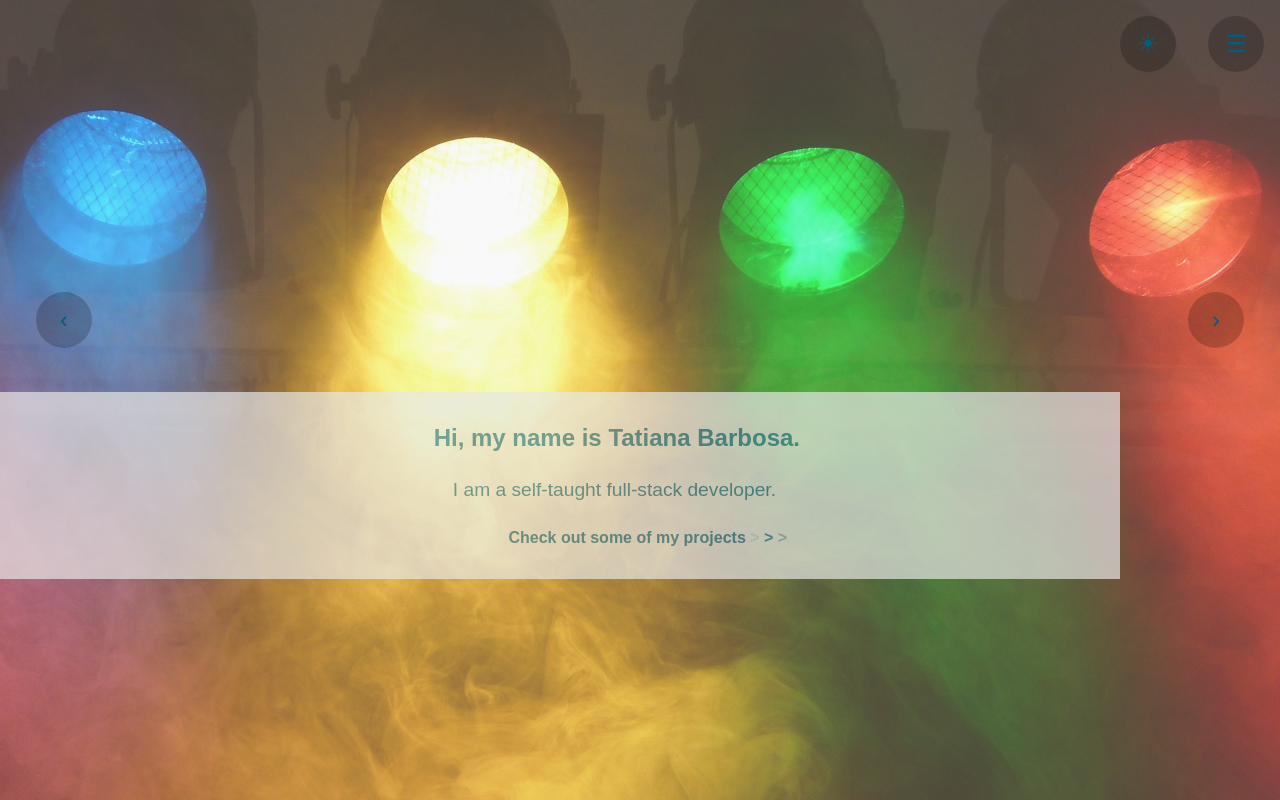
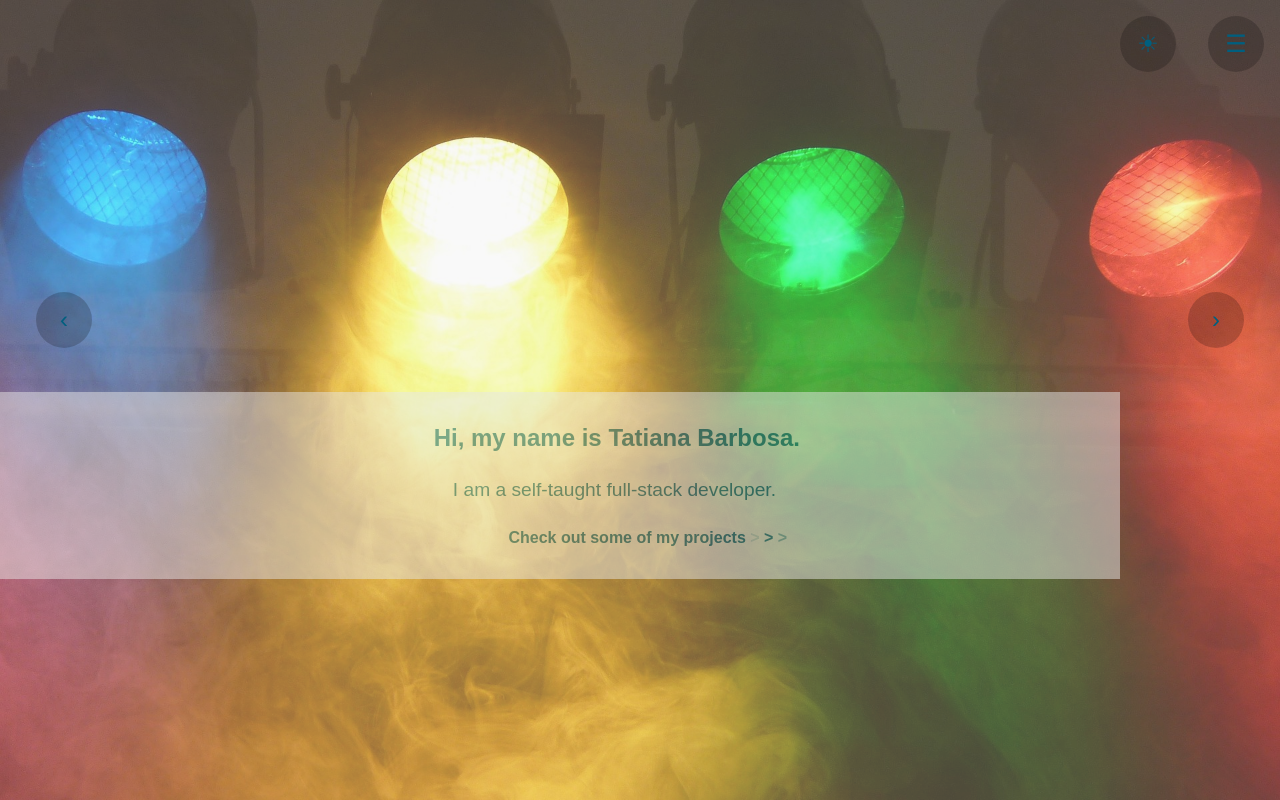
Before and after one commit to tpabarbosa/tpabarbosa.github.io, a React (Create React App) app: page /#/ in a window 1280 px wide. Built offline with nearby package versions, Linux system fonts and the light colour scheme.

Commit message:
fix: separate background div from title div
Content doesn´t inherit background opacity

```diff
--- a/src/components/PagesContent/Home/index.tsx
+++ b/src/components/PagesContent/Home/index.tsx
@@ -8,7 +8,8 @@ export const Home = () => {
 
     return (
         <S.Section >
-            <div className={page.state==='LOADED' ? '' : 'hidden'}>
+            <S.Background />
+            <S.Title className={page.state==='LOADED' ? '' : 'hidden'}>
                 <h1>Hi, my name is Tatiana Barbosa.</h1>
                 <p>I am a self-taught full-stack developer. </p>
                 <Link
@@ -20,7 +21,7 @@ export const Home = () => {
                     <span>{'  >'}</span>
                     <span>{'  >'}</span>
                 </Link>
-            </div>
+            </S.Title>
         </S.Section>
     )
 }
--- a/src/components/PagesContent/Home/styles.ts
+++ b/src/components/PagesContent/Home/styles.ts
@@ -1,30 +1,22 @@
 import styled from "styled-components";
 import media from "../../../Theme/media";
 
-export const Section = styled.section`
-    background-image: url('/images/hNXv7eCDkEA7df22j0bfvVHszpLr3f3BfFcL9Ahr.jpg') ;
-    background-size: cover;
-    width: 100%;
-    height: 100vh;
-    opacity: 0.75;
-    overflow: hidden;
+export const Section = styled.section``
 
-    div {
+export const Title = styled.div`
     text-align: right;
     position: relative;
     top: calc(55vh - 3rem);
     width: calc(90vw - 2rem);
-        opacity: 0.7;
+    opacity: 0.5;
     background-color: ${props => props.theme.background};
     padding: 2rem 3rem;
     transform: translate3d(0,0,0);
     transition: transform 1s cubic-bezier(.45,0,0,1);
-    }
 
-    .hidden {
+    &.hidden {
         transform: translate3d(-200%,0,0);
     }
-
 
     p {
         margin: 1.5rem;
@@ -70,9 +62,19 @@ export const Section = styled.section`
     }
 
     ${media.tablet`
-        div {
         padding-right: 25%;
-        }
     `}
+`
 
+export const Background = styled.div`
+    position: fixed;
+    top: 0;
+    left: 0;
+    z-index: -1;
+    background-image: url('/images/hNXv7eCDkEA7df22j0bfvVHszpLr3f3BfFcL9Ahr.jpg') ;
+    background-size: cover;
+    background-position: 0 0;
+    opacity: 0.75;
+    width: 100%;
+    min-height: 100vh;
 `
```
Lines whose indentation alone changed are shown as unchanged.
